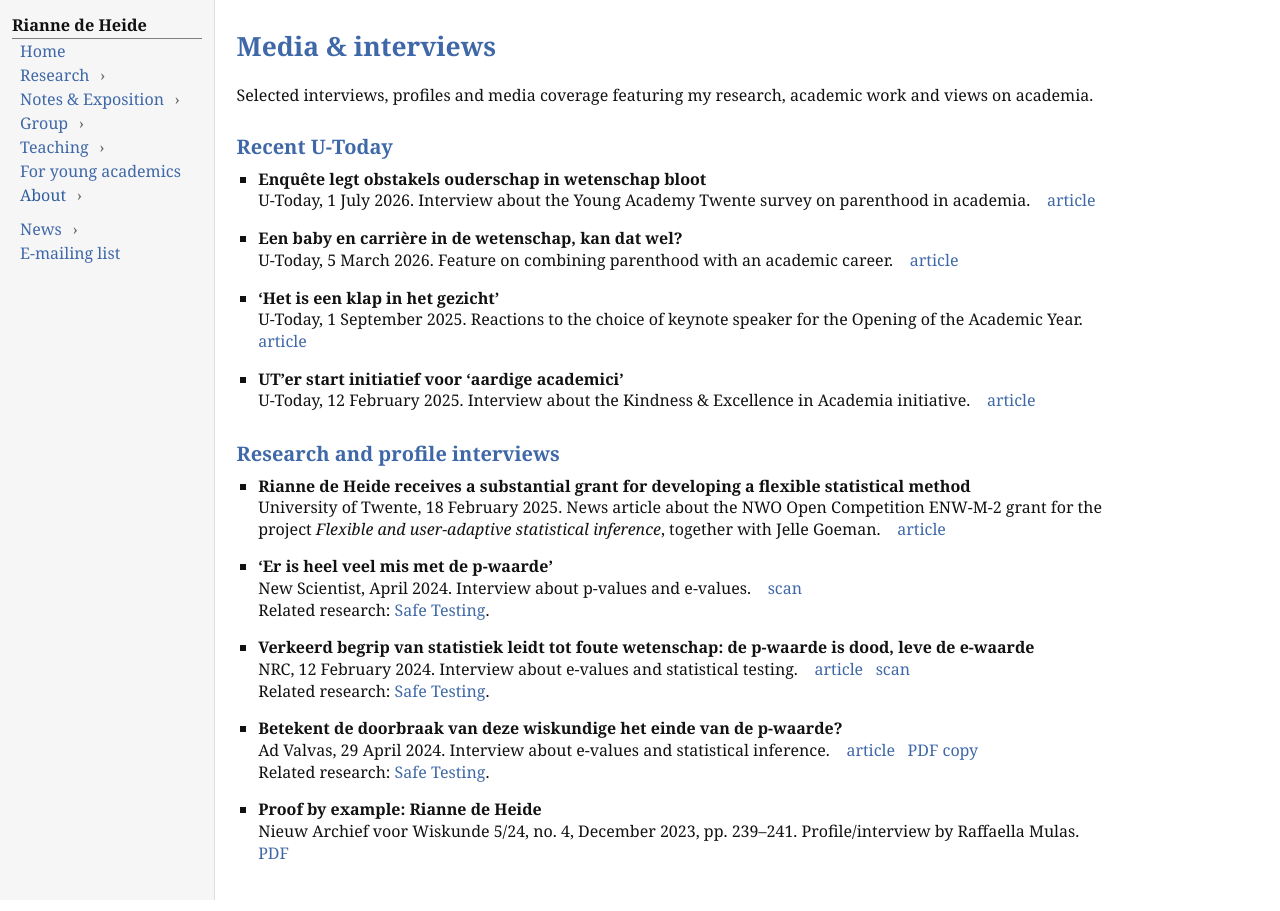
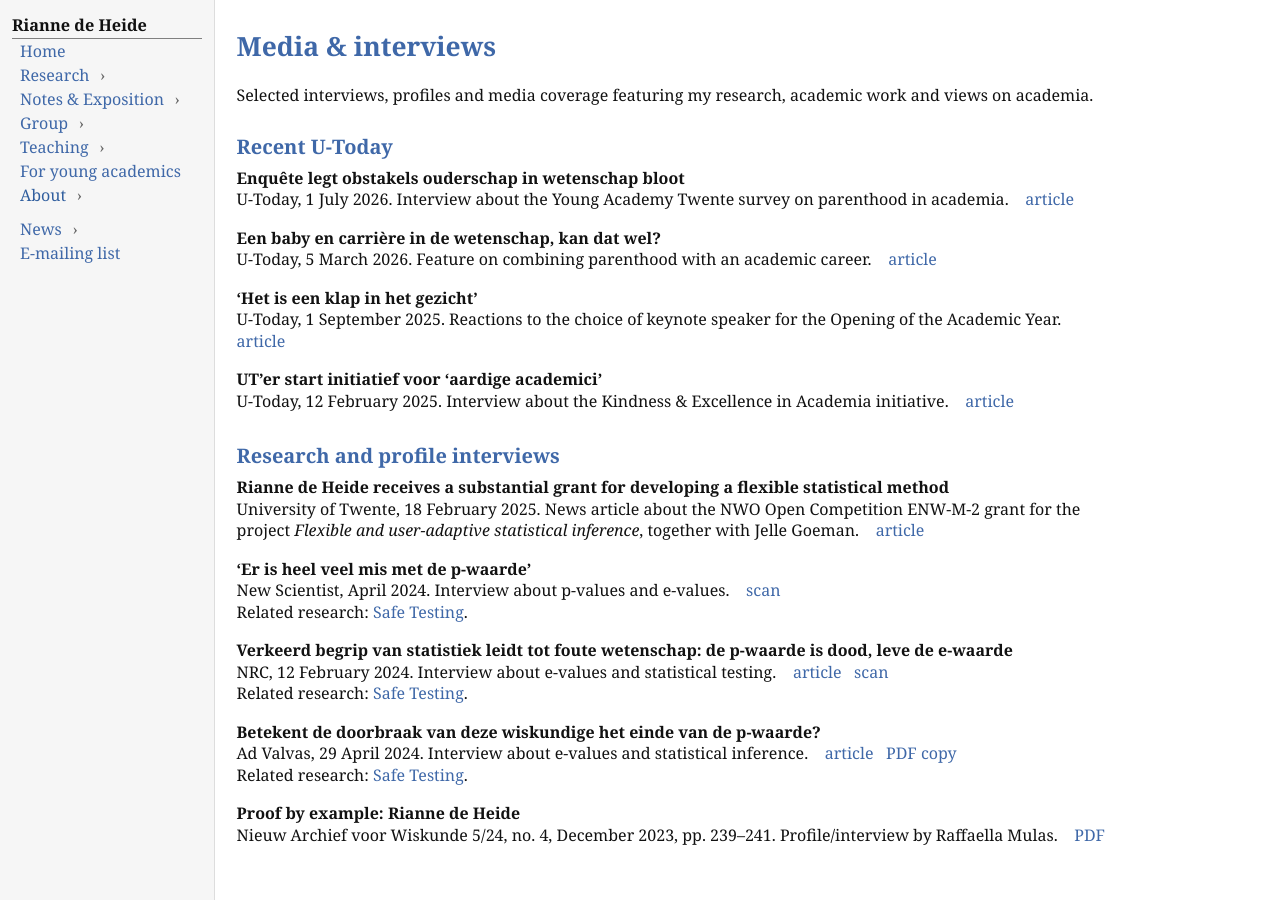
Before and after one commit to RianneDeHeide/website-redesign-preview, a Jekyll site: the page built from media.html, in a window 1280 px wide. Built offline with Jekyll 4.4.1, drawn with Linux system fonts in a browser that asks for light colours.

Commit message:
Add files via upload

```diff
--- a/_layouts/default.html
+++ b/_layouts/default.html
@@ -10,7 +10,7 @@
   {% if page.publication_date %}<meta name="citation_publication_date" content="{{ page.publication_date | escape }}">{% endif %}
   {% if page.pdf_url %}<meta name="citation_pdf_url" content="{{ page.pdf_url | absolute_url }}">{% endif %}
 {% endif %}
-  <link rel="stylesheet" href="{{ '/assets/style.css' | relative_url }}?v=20260820g">
+  <link rel="stylesheet" href="{{ '/assets/style.css' | relative_url }}?v=20260820h">
 </head>
 <body>
   <a class="skip-link" href="#layout-content">Skip to main content</a>
--- a/assets/style.css
+++ b/assets/style.css
@@ -14,6 +14,9 @@ body {
 #layout-menu {
   box-sizing: border-box;
   min-height: 100vh;
+  height: 100vh;
+  position: sticky;
+  top: 0;
   background: #f6f6f6;
   border-right: 1px solid #dddddd;
   padding: 0.7em 12px 1.5em;
@@ -78,9 +81,23 @@ img { max-width: 100%; height: auto; }
 .note-list > li { margin-bottom: 0.9em; }
 .meta { color: #555; }
 .back-link { margin-top: 1.4em; }
+/* Media entries: compact paragraphs rather than publication bullets */
+.media-list {
+  list-style: none;
+  margin: 0 0 1em;
+  padding-left: 0;
+}
+.media-list > li {
+  margin: 0 0 1.05em;
+  padding: 0;
+}
+.media-list > li p { margin: 0; }
+
 @media (max-width: 760px) {
   .site-shell { display: block; width: 100%; }
   #layout-menu {
+    position: static;
+    height: auto;
     min-height: 0;
     border-right: 0;
     border-bottom: 1px solid #dddddd;
@@ -114,7 +131,7 @@ img { max-width: 100%; height: auto; }
 
 
 /* Compact navigation with accessible fly-out submenus */
-#layout-menu { position: relative; overflow: visible; }
+#layout-menu { overflow: visible; }
 #layout-menu nav { position: relative; }
 #layout-menu .menu-item.parent { padding-left: 16px; text-indent: -16px; }
 #layout-menu .menu-group { position: relative; }
--- a/index.html
+++ b/index.html
@@ -10,7 +10,7 @@ nav: "home"
 <a href="Rianne1.jpg" aria-label="View full-size portrait of Rianne de Heide"><img class="home-photo" alt="Portrait of Rianne de Heide" src="{{ '/assets/images/rianne-home.jpg' | relative_url }}"/></a></div>
 <div id="text-container"><p><i>photo: Annabel Jeuring</i> <br/> <br/></p>
 <p>UT: <a href="https://www.utwente.nl/en/eemcs/damut/" target="_blank" rel="noopener">Department of Applied Mathematics</a> <br/>
-Zilverling (building nr. 11), room 2039<br/>
+Zilverling (building nr. 11), room 2057<br/>
 <a href="https://www.utwente.nl/en/eemcs/" target="_blank" rel="noopener">Faculty of Electrical Engineering, Mathematics and Computer Science (EEMCS)</a> <br/>
 <a href="https://www.utwente.nl" target="_blank" rel="noopener">University of Twente</a> <br/>
 Hallenweg 19, 7522 NH Enschede <br/>
--- a/media.html
+++ b/media.html
@@ -7,7 +7,7 @@ nav: "about"
 <p>Selected interviews, profiles and media coverage featuring my research, academic work and views on academia.</p>
 
 <h2>Recent U-Today</h2>
-<ul class="publication-list">
+<ul class="media-list">
 <li><p><b lang="nl">Enquête legt obstakels ouderschap in wetenschap bloot</b><br/>
 U-Today, 1 July 2026. Interview about the Young Academy Twente survey on parenthood in academia. &nbsp;&nbsp; <a href="https://www.utoday.nl/news/76981/enquete-legt-obstakels-ouderschap-in-wetenschap-bloot" target="_blank" rel="noopener">article</a></p></li>
 <li><p><b lang="nl">Een baby en carrière in de wetenschap, kan dat wel?</b><br/>
@@ -19,7 +19,7 @@ U-Today, 12 February 2025. Interview about the Kindness &amp; Excellence in Acad
 </ul>
 
 <h2>Research and profile interviews</h2>
-<ul class="publication-list">
+<ul class="media-list">
 <li><p><b>Rianne de Heide receives a substantial grant for developing a flexible statistical method</b><br/>
 University of Twente, 18 February 2025. News article about the NWO Open Competition ENW-M-2 grant for the project <i>Flexible and user-adaptive statistical inference</i>, together with Jelle Goeman. &nbsp;&nbsp; <a href="https://www.utwente.nl/en/about-us/news-events-ceremonies/news/2025/2/137946/rianne-de-heide-receives-a-substantial-grant-for-developing-a-flexible-statistical-method" target="_blank" rel="noopener">article</a></p></li>
 <li><p><b lang="nl">‘Er is heel veel mis met de p-waarde’</b><br/>
```
